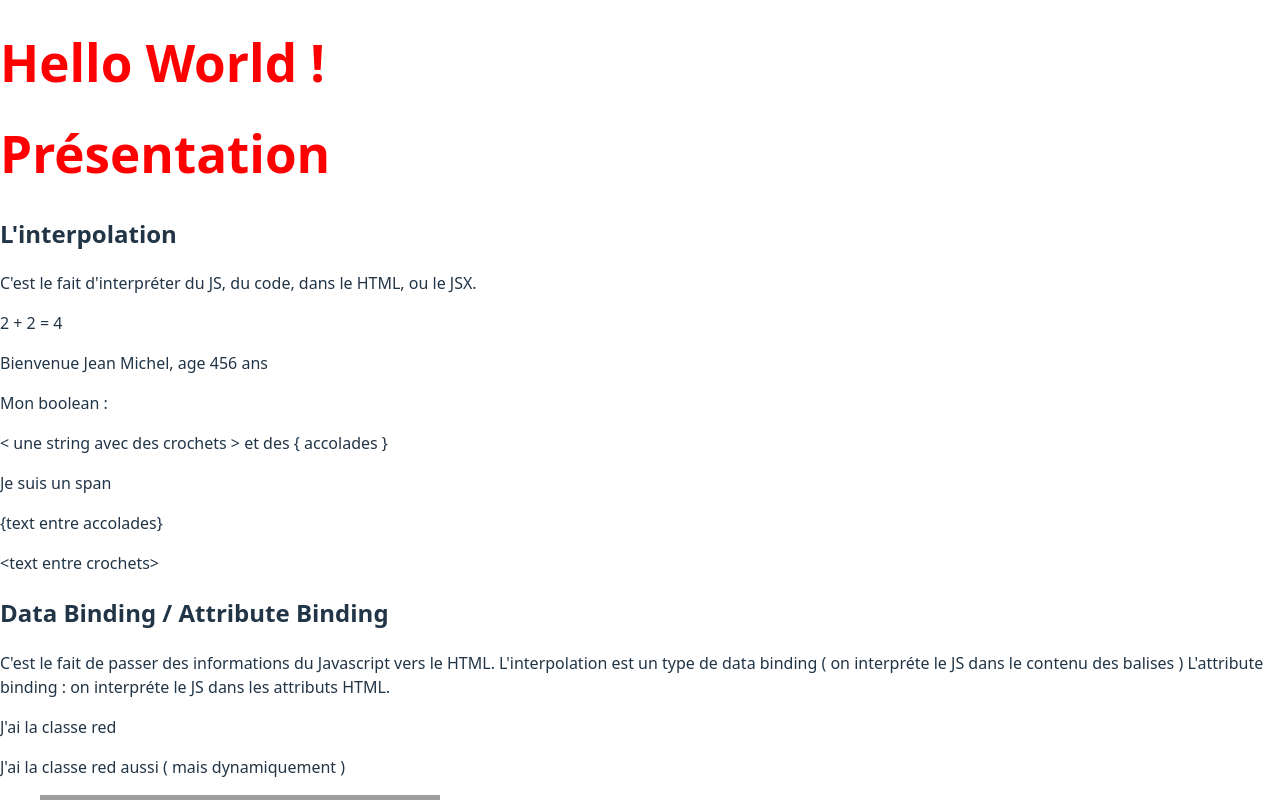
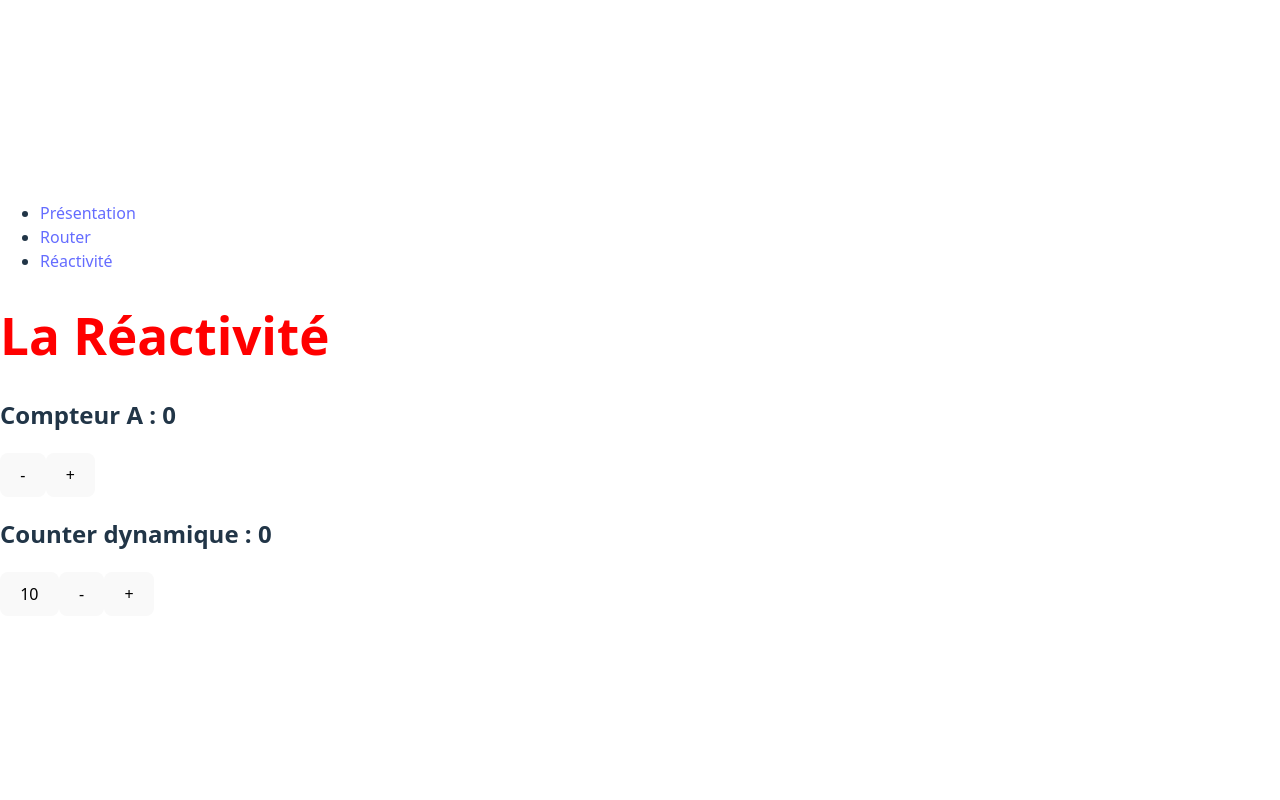
Before and after one commit to Thaisrr/react-ajc, a React (Vite) app: page /reactivite in a window 1280 px wide. Shown: the top 800 px of the page. Built offline with nearby package versions, Linux system fonts and the light colour scheme; grey boxes are pictures that could not be loaded.

Commit message:
Router + reactivité

```diff
--- a/package.json
+++ b/package.json
@@ -11,7 +11,8 @@
   },
   "dependencies": {
     "react": "^19.1.0",
-    "react-dom": "^19.1.0"
+    "react-dom": "^19.1.0",
+    "react-router-dom": "^7.6.2"
   },
   "devDependencies": {
     "@eslint/js": "^9.25.0",
--- a/src/App.tsx
+++ b/src/App.tsx
@@ -1,11 +1,21 @@
 import Presentation from "./pages/Presentation.tsx";
 import "./styles/App.css";
+import {BrowserRouter, Route, Routes} from "react-router-dom";
+import ReactRouter from "./pages/ReactRouter.tsx";
+import Navigation from "./components/Navigation.tsx";
+import Reactivite from "./pages/Reactivite.tsx";
 const App = () => {
 
     return (
         <>
-            <h1>Hello World !</h1>
-            <Presentation />
+            <BrowserRouter>
+                <Navigation />
+                <Routes>
+                  <Route path="/" element={<Presentation />} />
+                  <Route path='/router' element={<ReactRouter />} />
+                  <Route path='/reactivite' element={<Reactivite />} />
+              </Routes>
+          </BrowserRouter>
         </>
     )
 }
--- /dev/null
+++ b/src/components/Navigation.tsx
@@ -0,0 +1,23 @@
+import {NavLink} from "react-router-dom";
+
+const Navigation = () => {
+
+    return (
+        <nav>
+            <ul>
+                <li>
+                    <NavLink to="/">Présentation</NavLink>
+                </li>
+                <li>
+                    <NavLink to='/router'>Router</NavLink>
+                </li>
+                <li>
+                    <NavLink to='/reactivite'>Réactivité</NavLink>
+                </li>
+            </ul>
+
+        </nav>
+    )
+}
+
+export default Navigation;
--- /dev/null
+++ b/src/pages/ReactRouter.tsx
@@ -0,0 +1,14 @@
+const ReactRouter = () => {
+
+    return (
+        <>
+            <h1>React Router</h1>
+
+            <p>1. Installer react router : <code>npm i react-router-dom</code></p>
+            <p>2. Englober l'application dans <code>{'<BrowserRouter></BrowserRouter>'}</code></p>
+            <p>3. Configurer les Routes dans App.tsx</p>
+        </>
+    )
+}
+
+export default ReactRouter;
--- /dev/null
+++ b/src/pages/Reactivite.tsx
@@ -0,0 +1,60 @@
+import {useState} from "react";
+
+const Reactivite = () => {
+
+    let count = 0;
+
+    const stateArray = useState('Hello World');
+    const state = stateArray[0];
+    const setState = stateArray[1];
+    let [counterDynamic, setCounterDynamic] = useState<number>(0);
+
+    const increment = () => {
+        count++;
+        console.log(count);
+    }
+
+    const decrement = () => {
+        count--;
+        console.log(count);
+    }
+
+    const setTo10 = () => {
+        setCounterDynamic(10);
+    }
+
+    const incrementDynamic = () => {
+        setCounterDynamic(previous => previous + 1);
+    }
+
+    const decrementDynamic = () => {
+        setCounterDynamic(previous => previous - 1);
+    }
+
+
+    return (
+        <>
+            <h1>La Réactivité</h1>
+
+            <section>
+                <h2>Compteur A : {count}</h2>
+                <p>
+                    <button onClick={() => decrement()}>-</button>
+                    <button onClick={increment}>+</button>
+                </p>
+            </section>
+
+            <section>
+                <h2>Counter dynamique : {counterDynamic}</h2>
+                <div>
+                    <button onClick={setTo10}>10</button>
+                    <button onClick={decrementDynamic}>-</button>
+                    <button onClick={incrementDynamic}>+</button>
+                </div>
+
+            </section>
+        </>
+    )
+}
+
+export default Reactivite;
```
Also changed, not shown: 1 other file (tests, documents, lock files or other folders).
